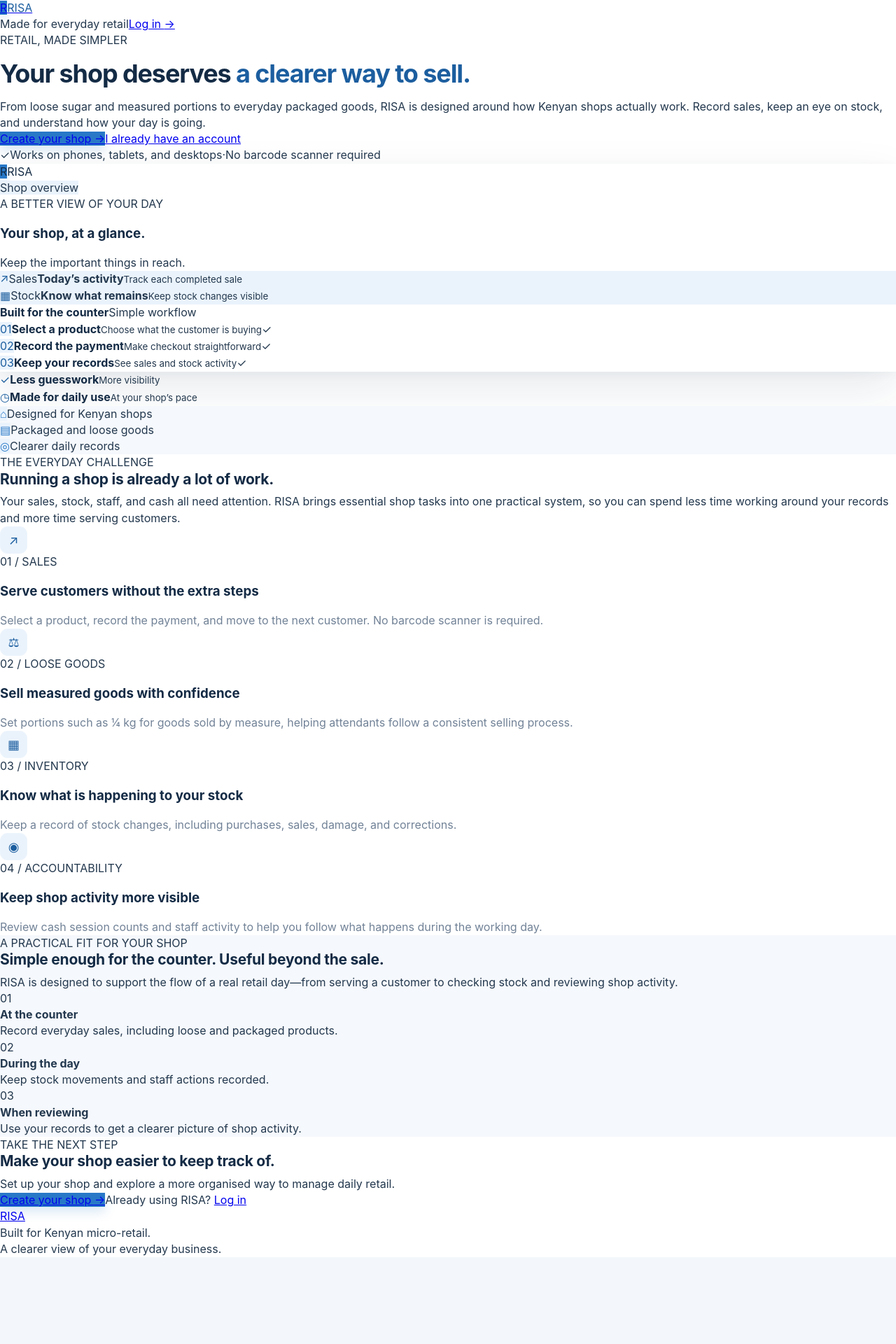
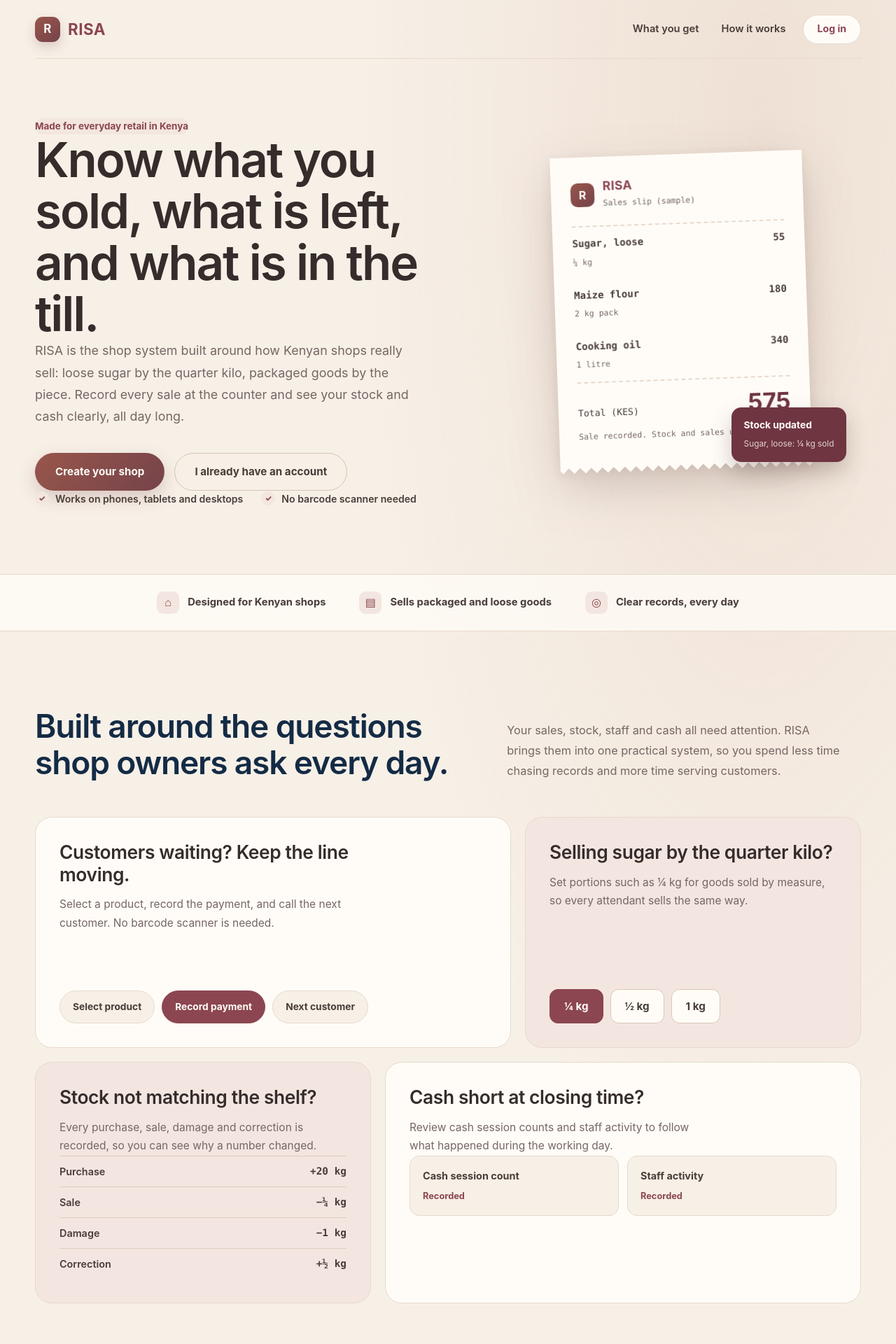
Before and after one commit to kaikaivincent25/Retail-Frontend, a React (Vite) app: page / in a window 1280 px wide. Shown: the top 1920 px of the page at 70% size. Before the commit the page ends 1796 px from the top, so only its background shows below. Built offline with nearby package versions, Linux system fonts and the light colour scheme.

Commit message:
"Landing Page"

```diff
--- a/src/pages/Landing/Landing.jsx
+++ b/src/pages/Landing/Landing.jsx
@@ -1,4 +1,3 @@
-
 import { Link } from "react-router-dom";
 import { useAuth } from "../../context/AuthContext";
 import "./Landing.css";
@@ -7,270 +6,267 @@
   const { user } = useAuth();
 
   return (
-    <div className="landing-page">
-      <nav className="landing-nav">
-        <Link to="/" className="landing-brand" aria-label="RISA home">
-          <span className="brand-mark">R</span>
-          <span className="brand-accent">RISA</span>
+    <div className="lp-page">
+      <nav className="lp-nav">
+        <Link to="/" className="lp-brand" aria-label="RISA home">
+          <span className="lp-brand-mark">R</span>
+          <span className="lp-brand-name">RISA</span>
         </Link>
 
-        <div className="landing-nav-right">
-          <span className="nav-tagline">Made for everyday retail</span>
+        <div className="lp-nav-links">
+          <a href="#features">What you get</a>
+          <a href="#how">How it works</a>
+        </div>
+
+        <div className="lp-nav-right">
           {user ? (
             <Link
               to={user.role === "cashier" ? "/sales" : "/dashboard"}
-              className="landing-cta-small"
+              className="lp-btn lp-btn-small"
             >
-              Go to your dashboard <span aria-hidden="true">→</span>
+              Go to your dashboard
             </Link>
           ) : (
-            <Link to="/login" className="landing-cta-small">
-              Log in <span aria-hidden="true">→</span>
+            <Link to="/login" className="lp-btn lp-btn-small">
+              Log in
             </Link>
           )}
         </div>
       </nav>
 
       <main>
-        <section className="landing-hero">
-          <div className="hero-copy">
-            <div className="hero-eyebrow">
-              <span className="eyebrow-dot" />
-              RETAIL, MADE SIMPLER
-            </div>
+        <section className="lp-hero">
+          <div className="lp-hero-copy">
+            <p className="lp-hero-kicker">Made for everyday retail in Kenya</p>
 
-            <h1>
-              Your shop deserves
-              <span> a clearer way to sell.</span>
-            </h1>
+            <h1>Know what you sold, what is left, and what is in the till.</h1>
 
-            <p className="hero-description">
-              From loose sugar and measured portions to everyday packaged goods,
-              RISA is designed around how Kenyan shops actually work.
-              Record sales, keep an eye on stock, and understand how your day is going.
+            <p className="lp-hero-lead">
+              RISA is the shop system built around how Kenyan shops really sell:
+              loose sugar by the quarter kilo, packaged goods by the piece. Record
+              every sale at the counter and see your stock and cash clearly, all
+              day long.
             </p>
 
             {!user && (
-              <div className="landing-ctas">
-                <Link to="/signup" className="landing-cta-primary">
-                  Create your shop <span aria-hidden="true">→</span>
+              <div className="lp-ctas">
+                <Link to="/signup" className="lp-btn lp-btn-primary">
+                  Create your shop
                 </Link>
-                <Link to="/login" className="landing-cta-secondary">
+                <Link to="/login" className="lp-btn lp-btn-ghost">
                   I already have an account
                 </Link>
               </div>
             )}
 
-            <div className="hero-reassurance">
-              <span className="reassurance-check">✓</span>
-              <span>Works on phones, tablets, and desktops</span>
-              <span className="reassurance-divider">·</span>
-              <span>No barcode scanner required</span>
+            <ul className="lp-assurances">
+              <li>
+                <span className="lp-tick" aria-hidden="true">✓</span>
+                Works on phones, tablets and desktops
+              </li>
+              <li>
+                <span className="lp-tick" aria-hidden="true">✓</span>
+                No barcode scanner needed
+              </li>
+            </ul>
+          </div>
+
+          <div
+            className="lp-hero-visual"
+            role="img"
+            aria-label="Illustration of a sample sales slip from a RISA shop"
+          >
+            <div className="lp-slip">
+              <div className="lp-slip-paper">
+                <div className="lp-slip-head">
+                  <span className="lp-slip-mark">R</span>
+                  <div>
+                    <strong>RISA</strong>
+                    <small>Sales slip (sample)</small>
                   </div>
                 </div>
 
-          <div className="hero-visual" aria-label="Illustration of a shop sales summary">
-            <div className="visual-orbit orbit-one" />
-            <div className="visual-orbit orbit-two" />
+                <ul className="lp-slip-lines">
+                  <li>
+                    <span>
+                      Sugar, loose
+                      <small>¼ kg</small>
+                    </span>
+                    <span>55</span>
+                  </li>
+                  <li>
+                    <span>
+                      Maize flour
+                      <small>2 kg pack</small>
+                    </span>
+                    <span>180</span>
+                  </li>
+                  <li>
+                    <span>
+                      Cooking oil
+                      <small>1 litre</small>
+                    </span>
+                    <span>340</span>
+                  </li>
+                </ul>
 
-            <div className="shop-preview">
-              <div className="preview-topbar">
-                <div className="preview-brand">
-                  <span className="preview-brand-mark">R</span>
-                  <span>RISA</span>
-                </div>
-                <span className="preview-status">
-                  <span /> Shop overview
-                </span>
+                <div className="lp-slip-total">
+                  <span>Total (KES)</span>
+                  <strong>575</strong>
                 </div>
 
-              <div className="preview-greeting">
-                <span className="preview-kicker">A BETTER VIEW OF YOUR DAY</span>
-                <h3>Your shop, at a glance.</h3>
-                <p>Keep the important things in reach.</p>
-              </div>
-
-              <div className="preview-summary">
-                <div className="preview-summary-card">
-                  <span className="summary-icon sales-icon">↗</span>
-                  <span className="summary-label">Sales</span>
-                  <strong>Today’s activity</strong>
-                  <small>Track each completed sale</small>
-                </div>
-                <div className="preview-summary-card">
-                  <span className="summary-icon stock-icon">▦</span>
-                  <span className="summary-label">Stock</span>
-                  <strong>Know what remains</strong>
-                  <small>Keep stock changes visible</small>
+                <p className="lp-slip-foot">Sale recorded. Stock and sales updated.</p>
               </div>
             </div>
 
-              <div className="preview-activity">
-                <div className="preview-activity-heading">
-                  <strong>Built for the counter</strong>
-                  <span>Simple workflow</span>
-                </div>
-                <div className="preview-step">
-                  <span className="step-number">01</span>
-                  <span className="step-copy">
-                    <strong>Select a product</strong>
-                    <small>Choose what the customer is buying</small>
-                  </span>
-                  <span className="step-check">✓</span>
-                </div>
-                <div className="preview-step">
-                  <span className="step-number">02</span>
-                  <span className="step-copy">
-                    <strong>Record the payment</strong>
-                    <small>Make checkout straightforward</small>
-                  </span>
-                  <span className="step-check">✓</span>
-                </div>
-                <div className="preview-step">
-                  <span className="step-number">03</span>
-                  <span className="step-copy">
-                    <strong>Keep your records</strong>
-                    <small>See sales and stock activity</small>
-                  </span>
-                  <span className="step-check">✓</span>
-                </div>
-              </div>
-            </div>
-
-            <div className="floating-note note-top">
-              <span className="note-icon">✓</span>
-              <span><strong>Less guesswork</strong><small>More visibility</small></span>
-            </div>
-            <div className="floating-note note-bottom">
-              <span className="note-icon note-icon-light">◷</span>
-              <span><strong>Made for daily use</strong><small>At your shop’s pace</small></span>
+            <div className="lp-stock-tag">
+              <strong>Stock updated</strong>
+              <small>Sugar, loose: ¼ kg sold</small>
             </div>
           </div>
         </section>
 
-        <section className="landing-trust-strip" aria-label="Product highlights">
+        <section className="lp-strip" aria-label="Product highlights">
           <div>
-            <span className="trust-icon">⌂</span>
-            <span>Designed for Kenyan shops</span>
+            <span className="lp-strip-icon" aria-hidden="true">⌂</span>
+            Designed for Kenyan shops
           </div>
           <div>
-            <span className="trust-icon">▤</span>
-            <span>Packaged and loose goods</span>
+            <span className="lp-strip-icon" aria-hidden="true">▤</span>
+            Sells packaged and loose goods
           </div>
           <div>
-            <span className="trust-icon">◎</span>
-            <span>Clearer daily records</span>
+            <span className="lp-strip-icon" aria-hidden="true">◎</span>
+            Clear records, every day
           </div>
         </section>
 
-        <section className="landing-intro">
-          <span className="section-eyebrow">THE EVERYDAY CHALLENGE</span>
-          <h2>Running a shop is already a lot of work.</h2>
+        <section className="lp-features" id="features">
+          <header className="lp-section-head">
+            <h2>Built around the questions shop owners ask every day.</h2>
             <p>
-            Your sales, stock, staff, and cash all need attention. RISA brings
-            essential shop tasks into one practical system, so you can spend less
-            time working around your records and more time serving customers.
+              Your sales, stock, staff and cash all need attention. RISA brings
+              them into one practical system, so you spend less time chasing
+              records and more time serving customers.
             </p>
+          </header>
+
+          <div className="lp-bento">
+            <article className="lp-card lp-card-sales">
+              <h3>Customers waiting? Keep the line moving.</h3>
+              <p>
+                Select a product, record the payment, and call the next customer.
+                No barcode scanner is needed.
+              </p>
+              <div className="lp-flow" aria-hidden="true">
+                <span>Select product</span>
+                <span className="lp-flow-main">Record payment</span>
+                <span>Next customer</span>
+              </div>
+            </article>
+
+            <article className="lp-card lp-card-loose">
+              <h3>Selling sugar by the quarter kilo?</h3>
+              <p>
+                Set portions such as ¼ kg for goods sold by measure, so every
+                attendant sells the same way.
+              </p>
+              <div className="lp-portions" aria-hidden="true">
+                <span className="lp-portion-on">¼ kg</span>
+                <span>½ kg</span>
+                <span>1 kg</span>
+              </div>
+            </article>
+
+            <article className="lp-card lp-card-stock">
+              <h3>Stock not matching the shelf?</h3>
+              <p>
+                Every purchase, sale, damage and correction is recorded, so you
+                can see why a number changed.
+              </p>
+              <ul className="lp-ledger" aria-hidden="true">
+                <li><span>Purchase</span><span>+20 kg</span></li>
+                <li><span>Sale</span><span>−¼ kg</span></li>
+                <li><span>Damage</span><span>−1 kg</span></li>
+                <li><span>Correction</span><span>+½ kg</span></li>
+              </ul>
+            </article>
+
+            <article className="lp-card lp-card-people">
+              <h3>Cash short at closing time?</h3>
+              <p>
+                Review cash session counts and staff activity to follow what
+                happened during the working day.
+              </p>
+              <ul className="lp-checks" aria-hidden="true">
+                <li><span>Cash session count</span><em>Recorded</em></li>
+                <li><span>Staff activity</span><em>Recorded</em></li>
+              </ul>
+            </article>
+          </div>
         </section>
 
-        <section className="landing-features">
-          <article className="feature-card">
-            <div className="feature-icon feature-icon-green">↗</div>
-            <span className="feature-number">01 / SALES</span>
-            <h3>Serve customers without the extra steps</h3>
+        <section className="lp-how" id="how">
+          <div className="lp-how-inner">
+            <div className="lp-how-copy">
+              <h2>Simple at the counter. Useful long after the sale.</h2>
               <p>
-              Select a product, record the payment, and move to the next customer.
-              No barcode scanner is required.
-            </p>
-          </article>
-
-          <article className="feature-card">
-            <div className="feature-icon feature-icon-sand">⚖</div>
-            <span className="feature-number">02 / LOOSE GOODS</span>
-            <h3>Sell measured goods with confidence</h3>
-            <p>
-              Set portions such as ¼ kg for goods sold by measure, helping attendants
-              follow a consistent selling process.
-            </p>
-          </article>
-
-          <article className="feature-card">
-            <div className="feature-icon feature-icon-blue">▦</div>
-            <span className="feature-number">03 / INVENTORY</span>
-            <h3>Know what is happening to your stock</h3>
-            <p>
-              Keep a record of stock changes, including purchases, sales, damage,
-              and corrections.
-            </p>
-          </article>
-
-          <article className="feature-card">
-            <div className="feature-icon feature-icon-rose">◉</div>
-            <span className="feature-number">04 / ACCOUNTABILITY</span>
-            <h3>Keep shop activity more visible</h3>
-            <p>
-              Review cash session counts and staff activity to help you follow
-              what happens during the working day.
-            </p>
-          </article>
-        </section>
-
-        <section className="landing-workflow">
-          <div className="workflow-copy">
-            <span className="section-eyebrow">A PRACTICAL FIT FOR YOUR SHOP</span>
-            <h2>Simple enough for the counter. Useful beyond the sale.</h2>
-            <p>
-              RISA is designed to support the flow of a real retail day—from
-              serving a customer to checking stock and reviewing shop activity.
+                RISA follows a real retail day, from serving a customer to
+                checking stock and reviewing what happened in your shop.
               </p>
             </div>
 
-          <div className="workflow-points">
-            <div className="workflow-point">
-              <span>01</span>
+            <ol className="lp-steps">
+              <li>
+                <span className="lp-step-num">1</span>
                 <div>
                   <strong>At the counter</strong>
-                <p>Record everyday sales, including loose and packaged products.</p>
+                  <p>Record everyday sales, loose and packaged products alike.</p>
                 </div>
-            </div>
-            <div className="workflow-point">
-              <span>02</span>
+              </li>
+              <li>
+                <span className="lp-step-num">2</span>
                 <div>
                   <strong>During the day</strong>
-                <p>Keep stock movements and staff actions recorded.</p>
+                  <p>Stock movements and staff actions are kept on record as they happen.</p>
                 </div>
+              </li>
+              <li>
+                <span className="lp-step-num">3</span>
+                <div>
+                  <strong>When you review</strong>
+                  <p>Use your records to see clearly how the day went.</p>
                 </div>
-            <div className="workflow-point">
-              <span>03</span>
-              <div>
-                <strong>When reviewing</strong>
-                <p>Use your records to get a clearer picture of shop activity.</p>
-              </div>
-            </div>
+              </li>
+            </ol>
           </div>
         </section>
 
         {!user && (
-          <section className="landing-final-cta">
-            <div>
-              <span className="section-eyebrow">TAKE THE NEXT STEP</span>
-              <h2>Make your shop easier to keep track of.</h2>
-              <p>Set up your shop and explore a more organised way to manage daily retail.</p>
+          <section className="lp-final">
+            <div className="lp-final-copy">
+              <h2>Give your shop a clearer way to sell.</h2>
+              <p>
+                Create your shop and start recording sales the way your customers
+                actually buy.
+              </p>
             </div>
-            <div className="final-cta-actions">
-              <Link to="/signup" className="landing-cta-primary">
-                Create your shop <span aria-hidden="true">→</span>
+            <div className="lp-final-actions">
+              <Link to="/signup" className="lp-btn lp-btn-primary">
+                Create your shop
               </Link>
-              <span>Already using RISA? <Link to="/login">Log in</Link></span>
+              <span>
+                Already using RISA? <Link to="/login">Log in</Link>
+              </span>
             </div>
           </section>
         )}
       </main>
 
-      <footer className="landing-footer">
-        <Link to="/" className="footer-brand">RISA</Link>
+      <footer className="lp-footer">
+        <Link to="/" className="lp-footer-brand">RISA</Link>
         <p>Built for Kenyan micro-retail.</p>
-        <span className="footer-note">A clearer view of your everyday business.</span>
+        <span className="lp-footer-note">A clearer view of your everyday business.</span>
       </footer>
     </div>
   );
```
Lines whose indentation alone changed are shown as unchanged.
